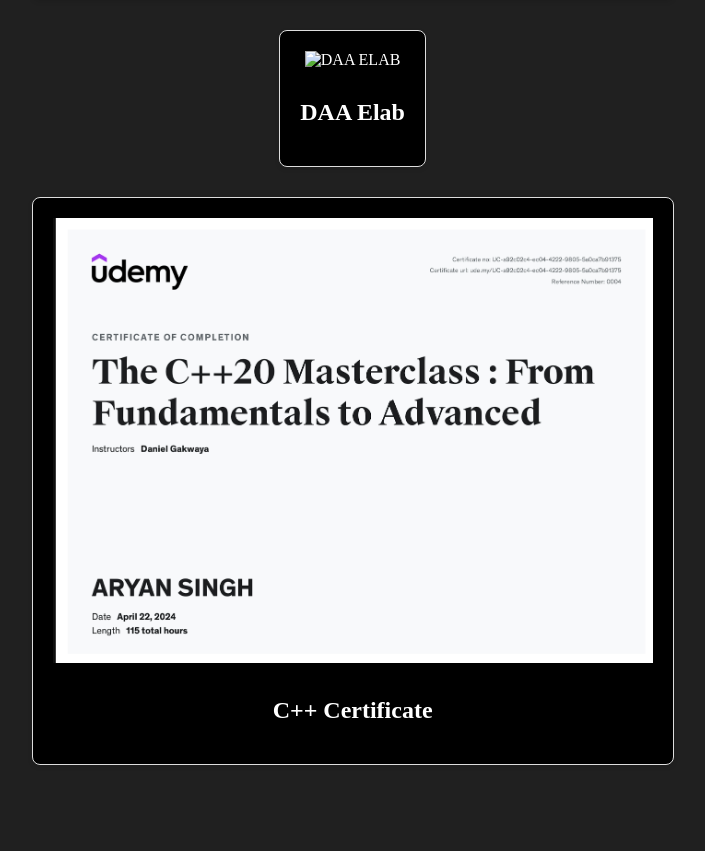
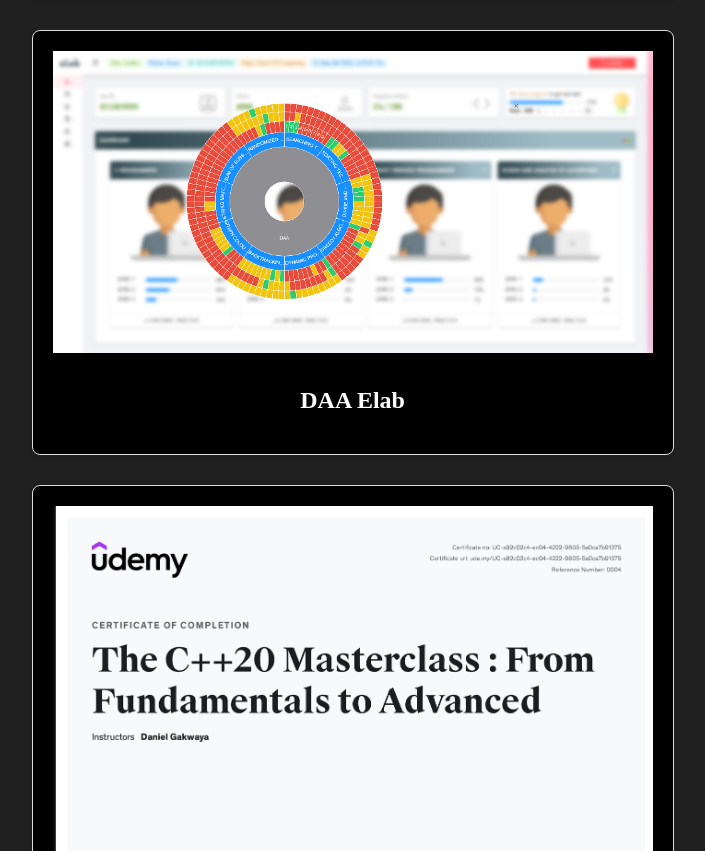
Before and after one commit to AryanSingh2005123/portfolio, a plain HTML site: page index.html in a window 1280 px wide. Shown: the part 3617-4468 px from the top of the page, without its empty margins (217-922 px from the left). Drawn offline with Linux system fonts and the light colour scheme; files whose address does not match are found by name; a web font is replaced by a local one.

Commit message:
Update index.html

```diff
--- a/index.html
+++ b/index.html
@@ -129,7 +129,7 @@
                 <h2 class="image-caption">Front End Development Certificate</h2>
             </div>
             <div class="image-container">
-                <img src="image\Screenshot 2025-05-08 183906.png" alt="DAA ELAB" class="screenshot">
+                <img src="Screenshot 2025-05-08 183906.png" alt="DAA ELAB" class="screenshot">
                 <h2 class="image-caption">DAA Elab</h2>
             </div>
             <div class="image-container">
```
